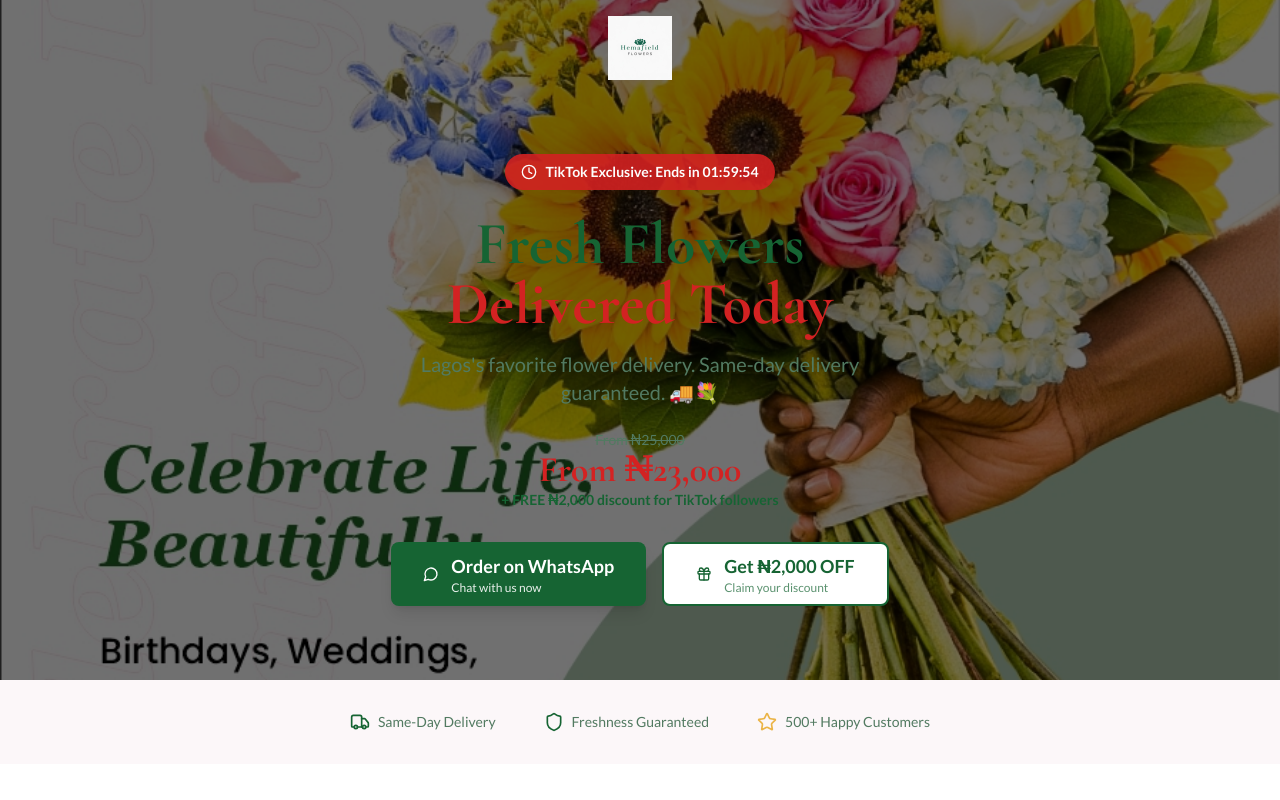
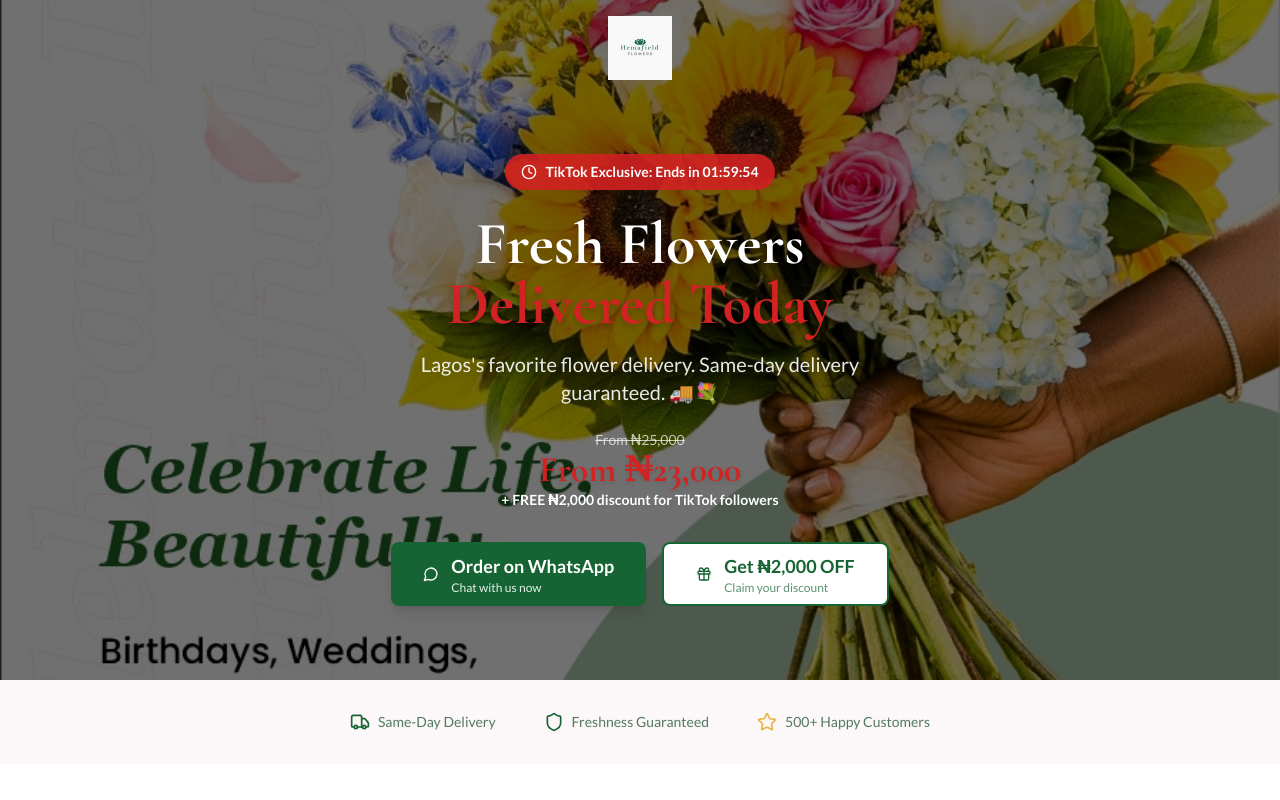
Before and after one commit to br-1-ght/HemaField, a React (Vite) app: page / in a window 1280 px wide. Shown: the top 800 px of the page. Built offline with nearby package versions, Linux system fonts and the light colour scheme; the HTML template or start-up script is replaced by a standard one.

Commit message:
changed the text color on the hero to white

```diff
--- a/src/pages/TikTok.tsx
+++ b/src/pages/TikTok.tsx
@@ -89,25 +89,25 @@ export default function TikTok() {
           </div>
 
           {/* Main Headline */}
-          <h1 className="font-display text-4xl md:text-6xl font-bold text-primary leading-tight mb-4">
+          <h1 className="font-display text-4xl md:text-6xl font-extrabold text-white leading-tight mb-4 drop-shadow-lg">
             Fresh Flowers
             <br />
-            <span className="text-rose-red">Delivered Today</span>
+            <span className="text-rose-red drop-shadow-md">Delivered Today</span>
           </h1>
 
-          <p className="font-body text-lg md:text-xl text-muted-foreground max-w-md mx-auto mb-6">
+          <p className="font-body text-lg md:text-xl text-white/90 font-medium max-w-md mx-auto mb-6 drop-shadow-md">
             Lagos's favorite flower delivery. Same-day delivery guaranteed. 🚚💐
           </p>
 
           {/* Price Offer */}
           <div className="mb-8">
-            <p className="font-body text-sm text-muted-foreground line-through">
+            <p className="font-body text-sm text-white/70 line-through font-medium">
               From ₦25,000
             </p>
-            <p className="font-display text-3xl md:text-4xl font-bold text-rose-red">
+            <p className="font-display text-3xl md:text-4xl font-extrabold text-rose-red drop-shadow-md">
               From ₦23,000
             </p>
-            <p className="font-body text-sm text-forest-green font-semibold">
+            <p className="font-body text-sm text-white font-bold drop-shadow-sm">
               + FREE ₦2,000 discount for TikTok followers
             </p>
           </div>
```
